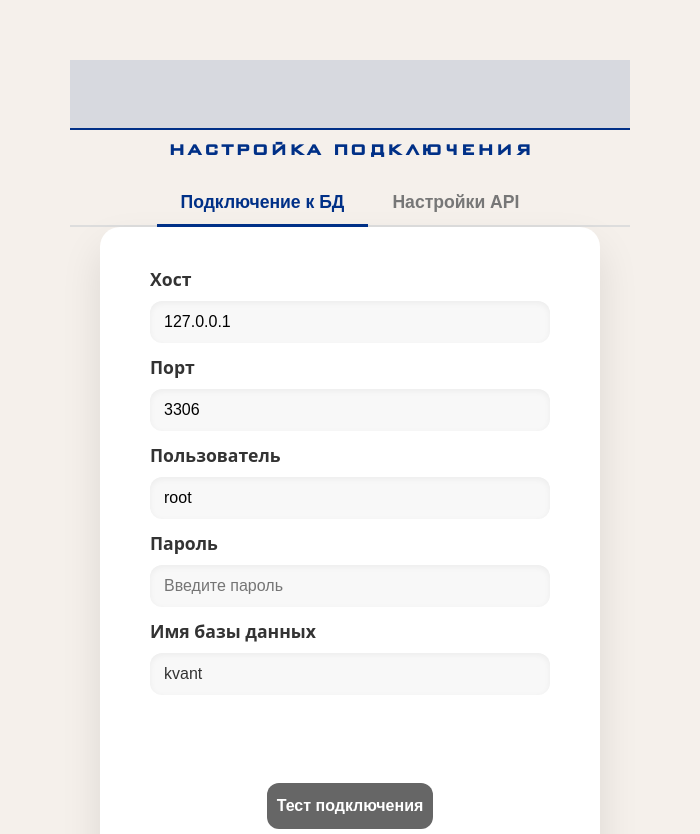
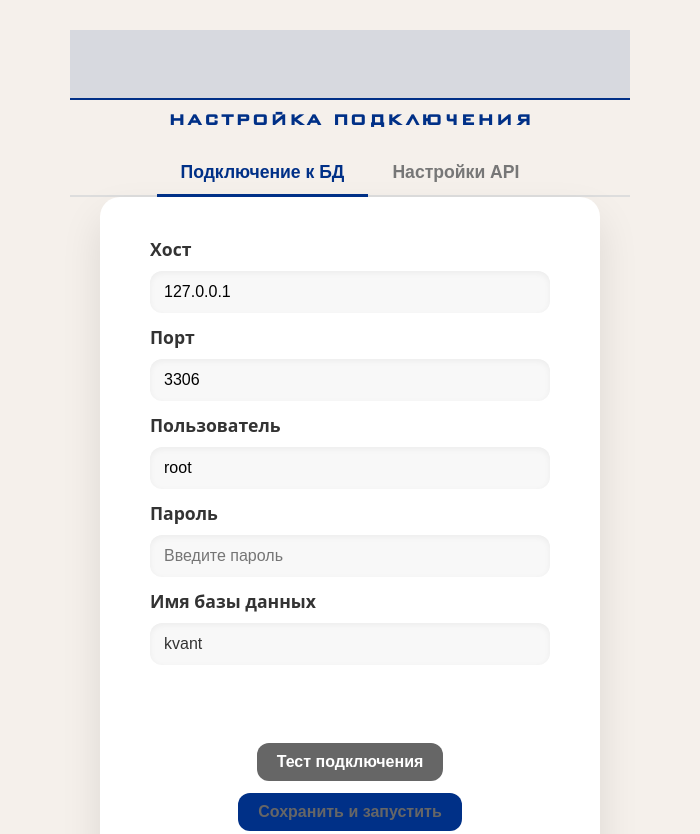
Before and after one commit to nisonya/api_deployer_test, an Electron app: page renderer/html/db_setup.html in a window 700 px wide. Shown: the top 834 px of the page. Drawn offline with Linux system fonts and the light colour scheme; no server answers.

Commit message:
changed db_setup GUI

```diff
--- a/renderer/css/style.css
+++ b/renderer/css/style.css
@@ -27,7 +27,7 @@
   display: flex;
   align-items: flex-start;      /* контент сверху */
   justify-content: center;
-  padding: 40px 20px;           /* отступы от краёв окна */
+  padding: 10px 20px;           /* отступы от краёв окна */
   overflow-y: auto;             /* скролл всего окна */
 }
 
@@ -263,6 +263,7 @@
 
 .form-group {
   max-width: 400px;
+  min-width: 400px;
   width: 100%;
   display: flex;
   flex-direction: column;
@@ -309,13 +310,13 @@
   background: var(--accent-green);
   color: white;
   border: none;
-  padding: 14px 10px;
+  padding: 10px 20px;
   border-radius: 12px;
   font-size: 1rem;
   font-weight: bold;
   cursor: pointer;
   transition: .3s;
-  margin: 10px 0;
+  margin: 0px 0px;
 }
 
 .button:hover:not(:disabled) {
--- a/src/main/windows.js
+++ b/src/main/windows.js
@@ -21,7 +21,7 @@
 function createSetupWindow(parentWindow = null) {
   const win = new BrowserWindow({
     width: 600,
-    height: 1200,
+    height: 950,
     parent: parentWindow, // ← теперь параметр
     modal: true,
     resizable: false,
```
